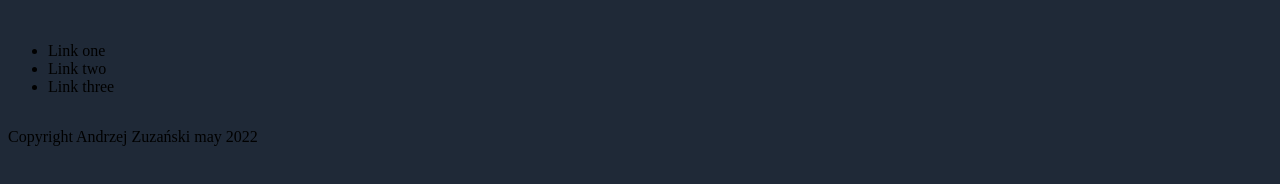
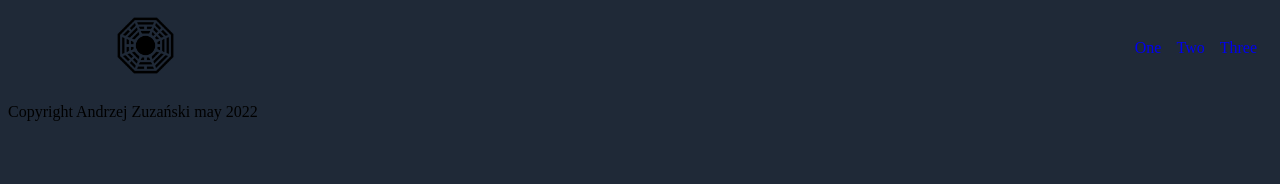
Before and after one commit to andrzejzuzanski/First-Website-Project, a plain HTML site: page index.html in a window 1280 px wide. Drawn offline with Linux system fonts and the light colour scheme.

Commit message:
Added logo .png, header lineup

```diff
--- a/index.html
+++ b/index.html
@@ -10,13 +10,13 @@
 <body>
   <div class="header">
     <div class="header-logo">
-      <img src="" alt="">
+      <img src="./images/dharma-logo.png" alt="Dharma logo" width="75px" height="auto">
     </div>
     <div class="header-links">
       <ul>
-        <li>Link one</li>
-        <li>Link two</li>
-        <li>Link three</li>
+        <li><a href="#">One</a></li>
+        <li><a href="#">Two</a></li>
+        <li><a href="#">Three</a></li>
       </ul>
     </div>
   </div>
--- a/style.css
+++ b/style.css
@@ -3,3 +3,21 @@ body {
   display: flex;
   flex-direction: column;
 }
+.header {
+  display: flex;
+  justify-content: space-between;
+  align-items: center;
+  padding-left: 100px;
+}
+.header-links ul {
+  list-style: none;
+  display: flex;
+  gap: 15px;
+  padding-left: 0;
+}
+a {
+  text-decoration: none;
+}
+.header-links {
+  padding-right: 15px;
+}
```
Also changed, not shown: images/dharma-logo.png (added).
